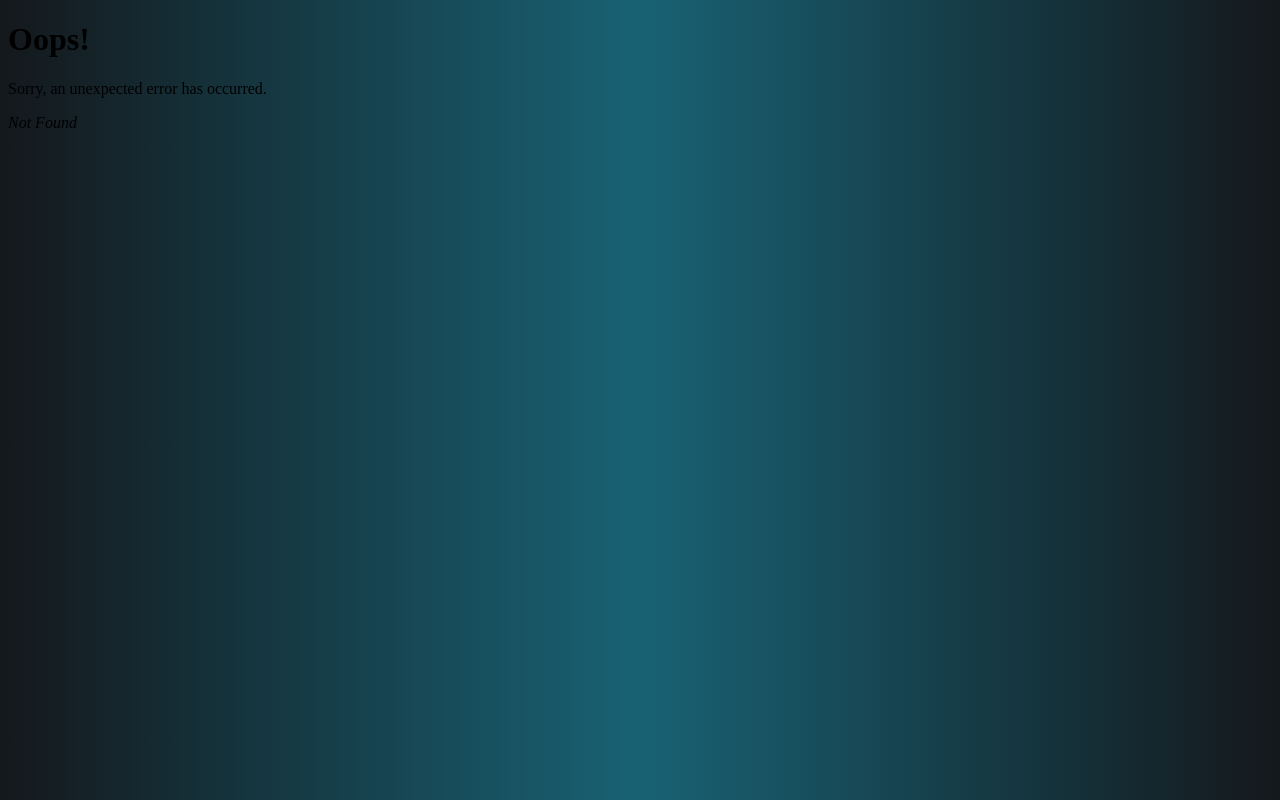
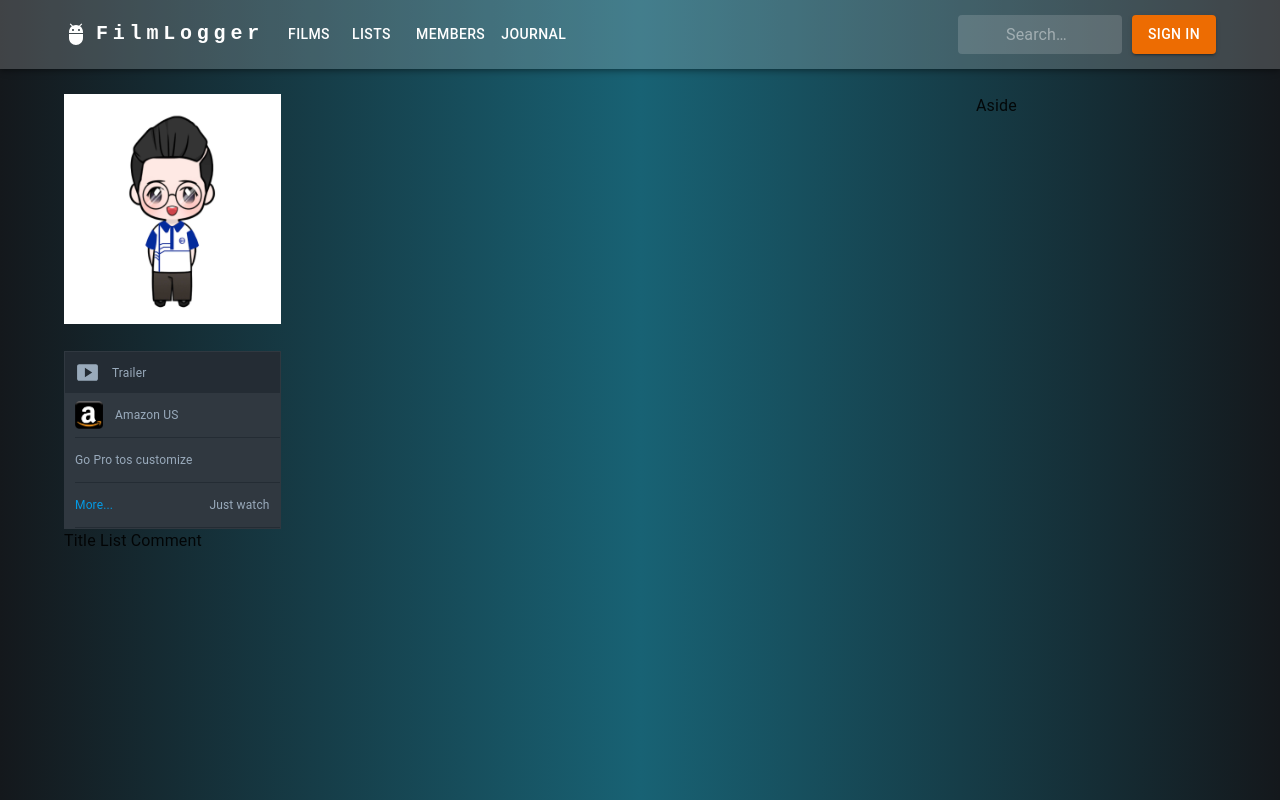
Before and after one commit to hiepbanguyen/film-journal, a React (Vite) app: page /review-detail in a window 1280 px wide. Before the commit this address had no page. Shown: the top 800 px of the page. Built offline with nearby package versions, Linux system fonts and the light colour scheme; some icons are missing.

Commit message:
init branch

```diff
--- /dev/null
+++ b/src/components/review-detail/index.jsx
@@ -0,0 +1,25 @@
+import Container from "@mui/system/Container";
+import { Box, Button, Grid, CardMedia } from "@mui/material";
+import ReviewDetailMainSection from "./review-detail-main-section";
+import ReviewDetailAside from "./review-detail-aside";
+import { reviewDetailStyle } from "./review-detail-style";
+
+export default function ReviewDetail() {
+  const classes = reviewDetailStyle();
+  return (
+    <Container className={classes.container}>
+      <Box xs={{ flexGrow: 1 }}>
+        <Grid container spacing={8} columns={12}>
+          {/* Main */}
+          <Grid item xs={12} md={9}>
+            <ReviewDetailMainSection></ReviewDetailMainSection>
+          </Grid>
+          {/* Aside */}
+          <Grid item xs={12} md={3}>
+            <ReviewDetailAside></ReviewDetailAside>
+          </Grid>
+        </Grid>
+      </Box>
+    </Container>
+  );
+}
--- /dev/null
+++ b/src/components/review-detail/review-detail-aside.jsx
@@ -0,0 +1,7 @@
+import { Box, Button, Grid } from "@mui/material";
+
+export default function ReviewDetailAside() {
+    return (
+        <>Aside</>
+    )
+}
--- /dev/null
+++ b/src/components/review-detail/review-detail-main-section.jsx
@@ -0,0 +1,158 @@
+import { Box, Button, Grid, CardMedia } from "@mui/material";
+import SmartDisplayIcon from '@mui/icons-material/SmartDisplay';
+import amazonImg from '../../assets/img/amazon-us.png'
+import userAvaTest from '../../assets/img/ava_user_test.jpg';
+
+function Comment() {
+  return (
+    <Box sx={{ flexGrow: 1, color: "white" }}>
+      <Grid container spacing={8} columns={13}>
+        {/* User-time */}
+        <Grid item xs={12} md={4}>
+          <Box
+            sx={{ display: "flex", flexDirection: "row", justifyContent: "space-between" }}
+            md={{ flexDirection: "column", justifyContent: "flex-start" }}
+          >
+            <Box>
+              <Box
+                component="img"
+                sx={{
+                  height: 24,
+                  width: 24,
+                }}
+                alt="User Avatar test"
+                src={userAvaTest}
+              />
+              <Box component="span">Cristiano</Box>
+            </Box>
+            <Box>1d</Box>
+          </Box>
+        </Grid>
+        {/* Comment-content */}
+        <Grid item xs={12} md={9}>
+          Yeu hay khong yeu, thuong em anh hay noi. Trao nhau doi moi roi se tro thanh doi. Em dang choi voi lieu anh co
+          buoc toi
+        </Grid>
+      </Grid>
+    </Box>
+  );
+}
+
+function ReviewDetailThumnailLink() {
+  return (
+    <Grid item xs={12} md={4}>
+      <Box
+        sx={{
+          display: { xs: 'none', md: 'block' }
+        }}>
+        <Box sx={{ mb: '20px' }}>
+          <Box component="img"
+            src={userAvaTest}
+            sx={{
+              width: { xs: '100%' },
+              height: { xs: '230px' },
+            }}
+          ></Box>
+        </Box>
+        <Box sx={{ border: '1px solid #303840', backgroundColor: '#303840' }}>
+          <Box sx={{
+            display: 'flex',
+            justifyContent: 'flex-start',
+            alignItems: 'center',
+            color: '#9ab',
+            py: '8px',
+            px: '10px',
+            backgroundColor: '#242c34',
+            cursor: 'pointer'
+          }}>
+            <SmartDisplayIcon sx={{ fontSize: '25px', mr: '12px' }}></SmartDisplayIcon>
+            <Box sx={{ fontSize: '12px' }} component='span'>Trailer</Box>
+          </Box>
+          <Box sx={{
+            display: 'flex',
+            justifyContent: 'flex-start',
+            alignItems: 'center',
+            color: '#9ab',
+            py: '8px',
+            pr: '10px',
+            ml: '10px',
+            borderBottom: '1px solid #242c34',
+            cursor: 'pointer'
+          }}>
+            <Box component='img'
+              src={amazonImg}
+              sx={{
+                width: '28px',
+                heigth: '28px',
+                mr: '12px'
+              }}></Box>
+            <Box sx={{ fontSize: '12px' }} component='span'>Amazon US</Box>
+          </Box>
+          <Box sx={{
+            display: 'flex',
+            justifyContent: 'flex-start',
+            alignItems: 'center',
+            color: '#9ab',
+            py: '13px',
+            pr: '10px',
+            ml: '10px',
+            borderBottom: '1px solid #242c34',
+            cursor: 'pointer'
+          }}>
+            <Box sx={{ fontSize: '12px' }} component='span'>Go Pro tos customize</Box>
+          </Box>
+          <Box sx={{
+            display: 'flex',
+            justifyContent: 'space-between',
+            alignItems: 'center',
+            color: '#9ab',
+            py: '13px',
+            pr: '10px',
+            ml: '10px',
+            borderBottom: '1px solid #242c34'
+          }}>
+            <Box sx={{
+              fontSize: '12px',
+              cursor: 'pointer',
+              color: '#039be5'
+            }} component='span'>More...</Box>
+            <Box sx={{
+              fontSize: '12px',
+              cursor: 'pointer'
+            }} component='span'>Just watch</Box>
+          </Box>
+        </Box>
+      </Box>
+    </Grid>
+  )
+}
+
+
+export default function ReviewDetailMainSection() {
+  return (
+    <>
+      <Box sx={{ flexGrow: 1 }}>
+
+        {/* Review */}
+        <Grid container spacing={8} columns={13}>
+
+          {/* Thumbail - link */}
+          <ReviewDetailThumnailLink></ReviewDetailThumnailLink>
+          <Grid item xs={12} md={9}>
+
+          </Grid>
+        </Grid>
+      </Box>
+
+      {/* List Comments */}
+      <Box sx={{ flexGrow: 1 }}>
+        <Box>Title List Comment</Box>
+        <Box>
+          {/* <Comment></Comment>
+          <Comment></Comment>
+          <Comment></Comment> */}
+        </Box>
+      </Box>
+    </>
+  );
+}
--- /dev/null
+++ b/src/components/review-detail/review-detail-style.jsx
@@ -0,0 +1,10 @@
+import { createStyles, makeStyles } from "@mui/styles";
+
+export const reviewDetailStyle = makeStyles(() =>
+  createStyles({
+    container: {
+      height: '100vh',
+      marginTop: 30
+    }
+  })
+);
--- a/src/main.jsx
+++ b/src/main.jsx
@@ -5,9 +5,9 @@ import ErrorPage from "./pages/error-page";
 import SignUpPage from "./pages/sign-up.jsx";
 import HomePage from "./pages/home-page.jsx";
 import SignInPage from "./pages/sign-in.jsx";
+import ReviewDetailPage from "./pages/review-detail.jsx";
 import ActiveUser from "./components/auth/active-user.jsx";
 import "./index.css";
-import ProfilePage from "./pages/profile";
 
 const router = createBrowserRouter([
   {
@@ -56,8 +56,9 @@ const router = createBrowserRouter([
     element: <SignInPage />,
   },
   {
-    path: "/profile",
-    element: <ProfilePage />,
+    path: "/review-detail",
+    element: <ReviewDetailPage />,
+    errorElement: <ErrorPage />,
   },
 ]);
 
--- /dev/null
+++ b/src/pages/review-detail.jsx
@@ -0,0 +1,10 @@
+import ReviewDetail from "../components/review-detail/index" ;
+import Layout from "../components/common/layout";
+
+export default function ReviewDetailPage() {
+  return (
+    <Layout>
+        <ReviewDetail></ReviewDetail>
+    </Layout>
+  );
+}
```
Also changed, not shown: src/components/review-detail/review-detail-list-comment.jsx (added, +7 -0 lines), src/assets/img/amazon-us.png (added), src/assets/img/ava_user_test.jpg (added).
